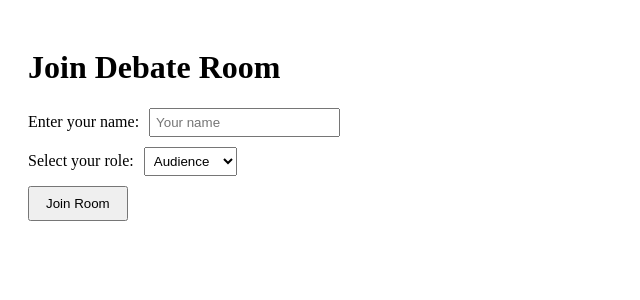
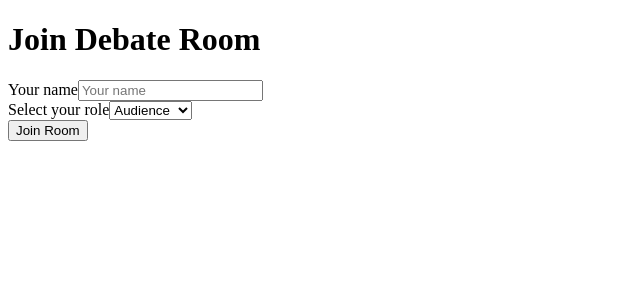
Before and after one commit to Shiivraj24/Firely.co, a React (Create React App) app in the folder Debate_RoomV2/Frontend/: page / in a window 1280 px wide. Shown: the top 300 px of the page, without its empty margins (0-640 px from the left). Built offline with nearby package versions, Linux system fonts and the light colour scheme; what @100mslive/react-sdk would draw is missing.

Commit message:
Improve join room UI

```diff
--- a/Debate_RoomV2/Frontend/src/App.css
+++ b/Debate_RoomV2/Frontend/src/App.css
@@ -43,6 +43,20 @@
   color: #ffffff;
   font-size: 1rem;
   cursor: pointer;
+}
+
+.form-group input {
+  width: 100%;
+  padding: 0.75rem;
+  border-radius: 5px;
+  border: 1px solid #3a3a3a;
+  background-color: #3a3a3a;
+  color: #ffffff;
+  font-size: 1rem;
+}
+
+.form-group input::placeholder {
+  color: #cccccc;
 }
 
 .form-group select:focus {
--- a/Debate_RoomV2/Frontend/src/App.jsx
+++ b/Debate_RoomV2/Frontend/src/App.jsx
@@ -44,38 +44,40 @@ function App() {
           <CustomRoom token={token} role={role} userName={userName} />
         </div>
       ) : (
-        <div style={{ padding: '20px' }}>
+        <div className="join-container">
+          <div className="join-card">
             <h1>Join Debate Room</h1>
-          <div>
+            <div className="form-group">
               <label>
-              Enter your name:
+                Your name
                 <input
                   type="text"
                   value={userName}
                   onChange={e => setUserName(e.target.value)}
                   placeholder="Your name"
-                style={{ marginLeft: '10px', padding: '5px' }}
                 />
               </label>
-            <br />
-            <label style={{ marginTop: '10px', display: 'block' }}>
-              Select your role:
-              <select value={role} onChange={e => setRole(e.target.value)} style={{ marginLeft: '10px', padding: '5px' }}>
+            </div>
+            <div className="form-group">
+              <label>
+                Select your role
+                <select value={role} onChange={e => setRole(e.target.value)}>
                   <option value="judge">Judge</option>
                   <option value="speaker">Speaker</option>
                   <option value="moderator">Moderator</option>
                   <option value="audience">Audience</option>
                 </select>
               </label>
-            <button
-              onClick={joinRoom}
-              disabled={isLoading}
-              style={{ marginTop: '10px', padding: '8px 16px' }}
-            >
+            </div>
+            <button className="join-button" onClick={joinRoom} disabled={isLoading}>
               {isLoading ? 'Joining...' : 'Join Room'}
             </button>
-            {status && <p style={{ color: 'red' }}>{status}</p>}
-            {roomId && <p>Room ID: {roomId}</p>}
+            {status && <p className="status-message">{status}</p>}
+            {roomId && (
+              <p className="room-info">
+                Room ID: <code>{roomId}</code>
+              </p>
+            )}
           </div>
         </div>
       )}
```
Lines whose indentation alone changed are shown as unchanged.
